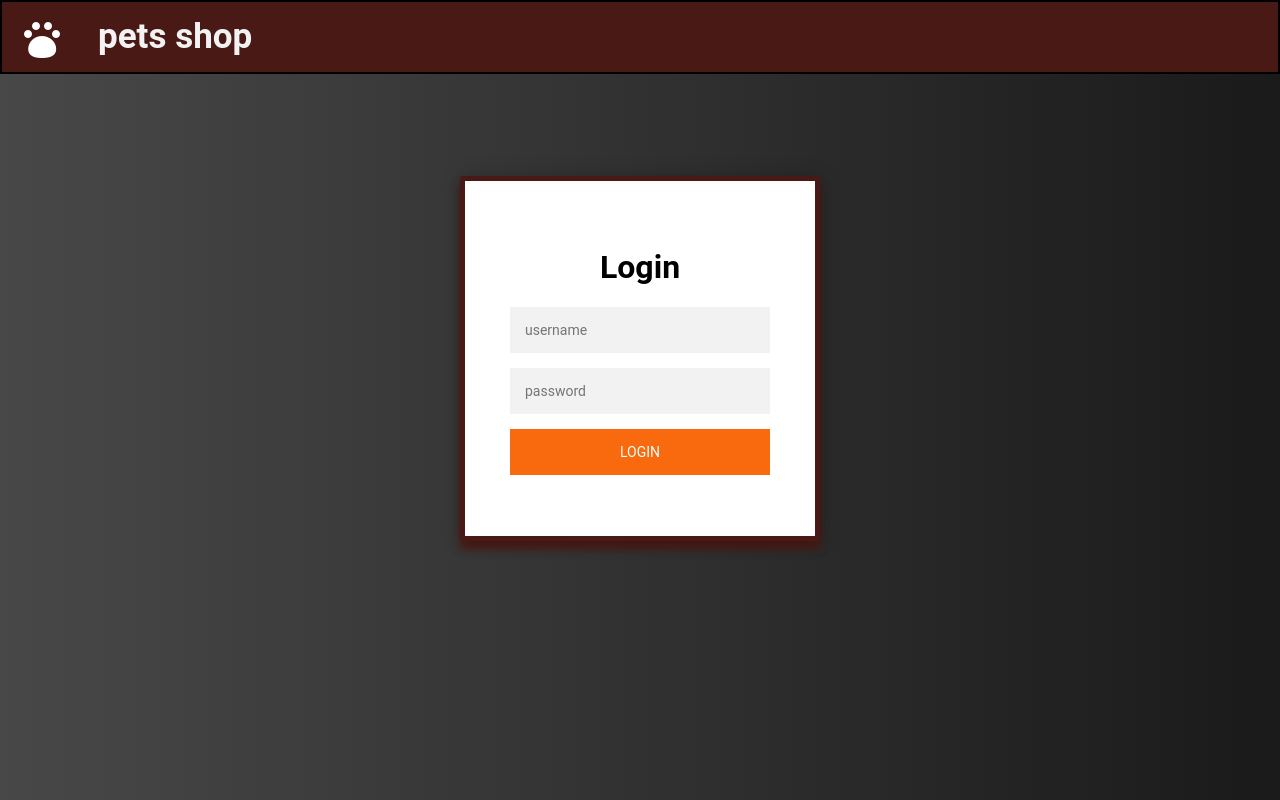
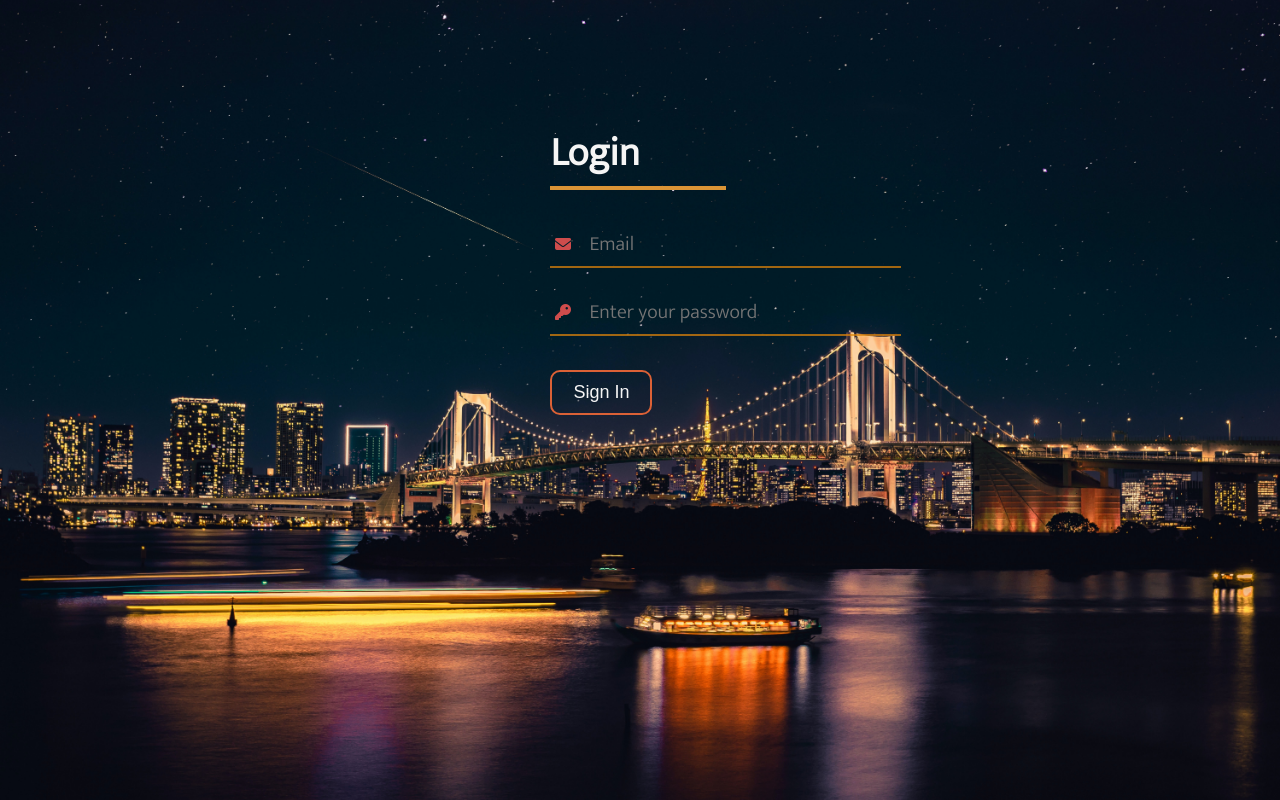
Before and after one commit to Jeevankv/PetMate, a PHP site: page /login.html in a window 1280 px wide. Run offline with PHP 8.4, Linux system fonts and the light colour scheme; some libraries are stand-ins or nearby versions.

Commit message:
Changed Login page completely

```diff
--- /dev/null
+++ b/source code/index.css
@@ -0,0 +1,82 @@
+
+@import url('https://fonts.googleapis.com/css2?family=Mukta:wght@300&display=swap');
+
+@import url('https://fonts.googleapis.com/css2?family=Mukta:wght@300&display=swap');
+
+
+* {
+    margin:0;
+    padding: 0;
+}
+
+body {
+        background: url(bg.jpg) no-repeat center center fixed;
+        background-size: cover;
+
+}
+.container {
+    /* border: 12px solid black; */
+
+    color:whitesmoke;
+    position:absolute;
+    top:15%;
+    left:43%;
+
+}
+
+.container h1{
+    font-family: 'Mukta', sans-serif;
+    display: inline-block;
+    font-size: 40px;
+    border-bottom: 4px solid #db9436;
+    margin-bottom: 10px;
+    /* padding: 13px 0; */
+    width: 50%;
+}
+
+.box{
+    width: 100%;
+    border-bottom:2px solid #e0840ab8;
+    margin:22px 0px ;
+}
+.box input{
+    background: none;
+    width: 75%;
+    font-family: 'Mukta', sans-serif;
+    padding: 5px 10px;
+    font-size: 20px;
+    border: none;
+    outline:none;
+    color: white;
+
+
+}
+
+.box i{
+
+    width:25px;
+    color:#ce4c4c;
+    text-align: center;
+
+}
+
+.btn{
+    cursor:pointer;
+    outline:none;
+     color: whitesmoke;
+    margin: 12px 0;
+    padding: 10px 21px;
+    border-radius: 10px;
+    border:2px solid #db6136;
+    font-size: 18px;
+    background: none;
+    font-style: bold;
+}
+
+.btn:hover{
+    color: white;
+    font-style: bold;
+    background: #db6136;
+    /* opacity: 0.5; */
+
+}
--- a/source code/index.php
+++ b/source code/index.php
@@ -2,7 +2,7 @@
 <?php
 session_start();
 //echo"<script>alert('welcome')</script>";
-if($_POST["t1"]=="abcd"&&$_POST["t2"]=="123")
+if($_POST["t1"]=="jeevankv18@gmail.com"&&$_POST["t2"]=="123")
 {
      $_SESSION['user']="Jeevan";
     $con = mysqli_connect("localhost","root","","Petshop_management");
--- a/source code/login.html
+++ b/source code/login.html
@@ -1,110 +1,29 @@
-<html>
+<!doctype html>
+<html lang="en">
+
 <head>
-<title>
-	petshop
-</title>
-   <meta name="viewport" content="width=device-width, initial-scale=1">
-<style>
-body {
-  margin: 0;
+    <meta charset="UTF-8">
+    <meta http-equiv="X-UA-Compatible" content="IE=edge">
+    <meta name="viewport" content="width=device-width, initial-scale=1.0">
+    <!-- Place your kit's code here -->
+    <script src="https://kit.fontawesome.com/6de530a630.js" crossorigin="anonymous"></script>
+    <title>Login</title>
+    <link rel="stylesheet" href="index.css">
+</head>
 
-    background-size: cover;
-  background: #484848;
-   background: -webkit-linear-gradient(right, #484848,#1a1a1a);
-  background: -moz-linear-gradient(right, #1a1a1a,  #484848);
-  background: -o-linear-gradient(right,#484848,#1a1a1a);
-  background: linear-gradient(to left, #1a1a1a, #484848);
-  font-family: "Roboto", sans-serif;
-  -webkit-font-smoothing: antialiased;
-  -moz-osx-font-smoothing: grayscale;
-  /*background-color:rgba(43, 3, 3, 0.945);*/
-
-}
-.topnav {
-  overflow: hidden;
-  background-color:rgb(73, 25, 21);
-  height: 70px;
-  border: 2px solid black;
-}
-
-.topnav a {
-  float: left;
-  color: #f2f2f2;
-  text-align: center;
-  padding: 14px 16px;
-  text-decoration: none;
-  font-size: 35px;
-  font-weight: bold;
-}
-.login-page {
-  width: 360px;
-  padding: 8% 0 0;
-  margin: auto;
-}
-.form {
-  position: relative;
-  z-index: 1;
-  background: #FFFFFF;
-  max-width: 360px;
-  margin: 0 auto 100px;
-  padding: 45px;
-  text-align: center;
-  box-shadow: 0 0 20px 0 rgba(0, 0, 0, 0.2), 0 8px 8px 0  #491915;
-  border: 5px solid  #491915;
-  border-radius: 3px;
-}
-.form input {
-  font-family: "Roboto", sans-serif;
-  outline: 0;
-  background: #f2f2f2;
-  width: 100%;
-  border: 0;
-  margin: 0 0 15px;
-  padding: 15px;
-  box-sizing: border-box;
-  font-size: 14px;
-}
-.form button {
-  font-family: "Roboto", sans-serif;
-  text-transform: uppercase;
-  outline: 0;
-  background:rgba(249, 105, 14, 1);
-  width: 100%;
-  border: 0;
-  padding: 15px;
-  color: #FFFFFF;
-  font-size: 14px;
-  -webkit-transition: all 0.3 ease;
-  transition: all 0.3 ease;
-  cursor: pointer;
-
-}
-.form button:hover,.form button:active,.form button:focus {
-  background: rgba(249, 105, 14, 1);
-}
-
-
-</style>
-</head>
 <body>
-    <div class="topnav">
-            <a class="active" href="login.html"><img src="ic_add_pet.png"></a>
-            <a href="login.html">pets shop</a>
-          </div>
-    <div class="login-page">
-  <div class="form">
-    <form class="login-form" action="index.php" method="POST">
-      <h1>Login</h1>
-      <input type="text" name="t1" placeholder="username" required/>
-      <input type="password"  name="t2" placeholder="password" required/>
-      <button type="submit"  name="t23" >login</button>
-    </form>
-  </div>
-</div>
-
-
-
-
+    <div class="container">
+      <form action="index.php" method="post">
+        <h1>Login</h1>
+        <div class="box">
+            <i class="fa fa-envelope"></i>
+            <input type="email" name="t1" id="email" placeholder="Email">
+        </div>
+        <div class="box">
+            <i class="fa fa-key"></i>
+            <input type="password" name="t2" id="password" placeholder="Enter your password">
+        </div>
+        <button type="submit" name="t23" class="btn">Sign In</button>
+    </div>
+  </form>
 </body>
-
-</html>
```
Also changed, not shown: source code/bg.jpg (added).
